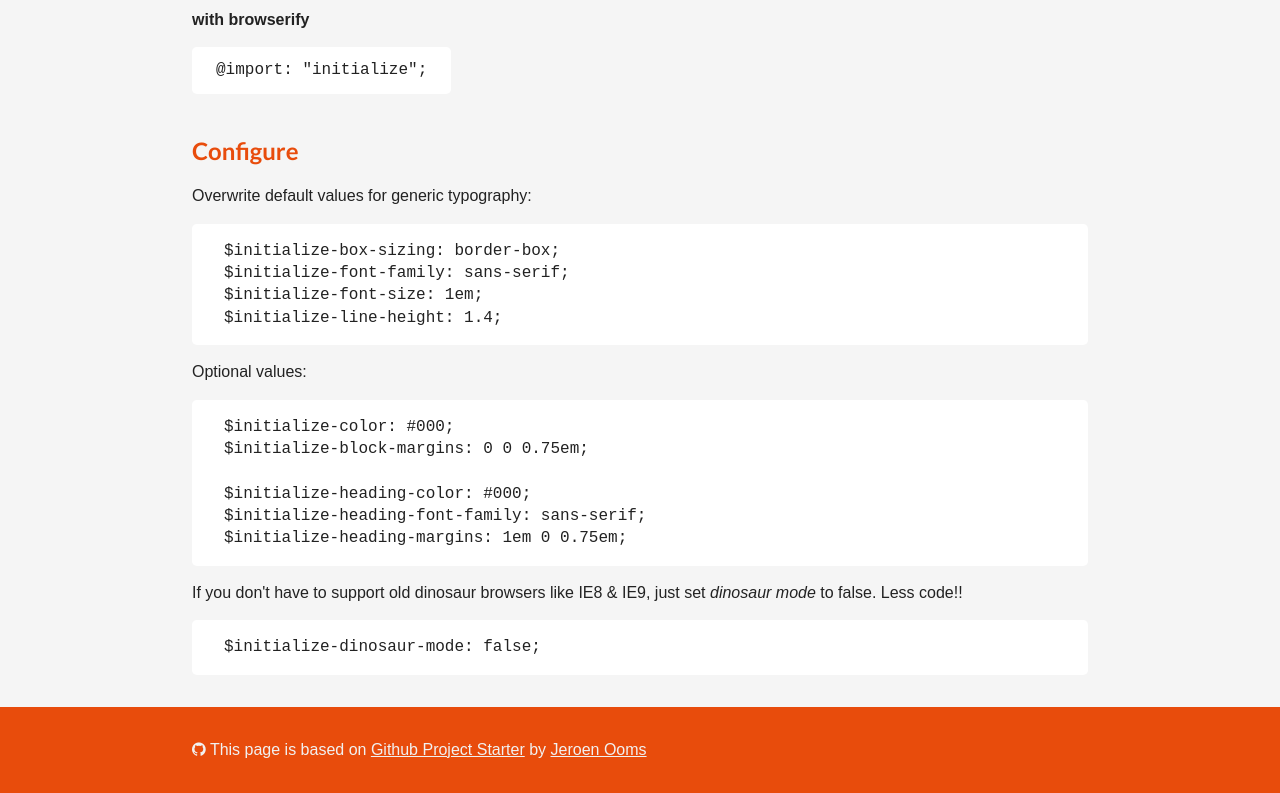
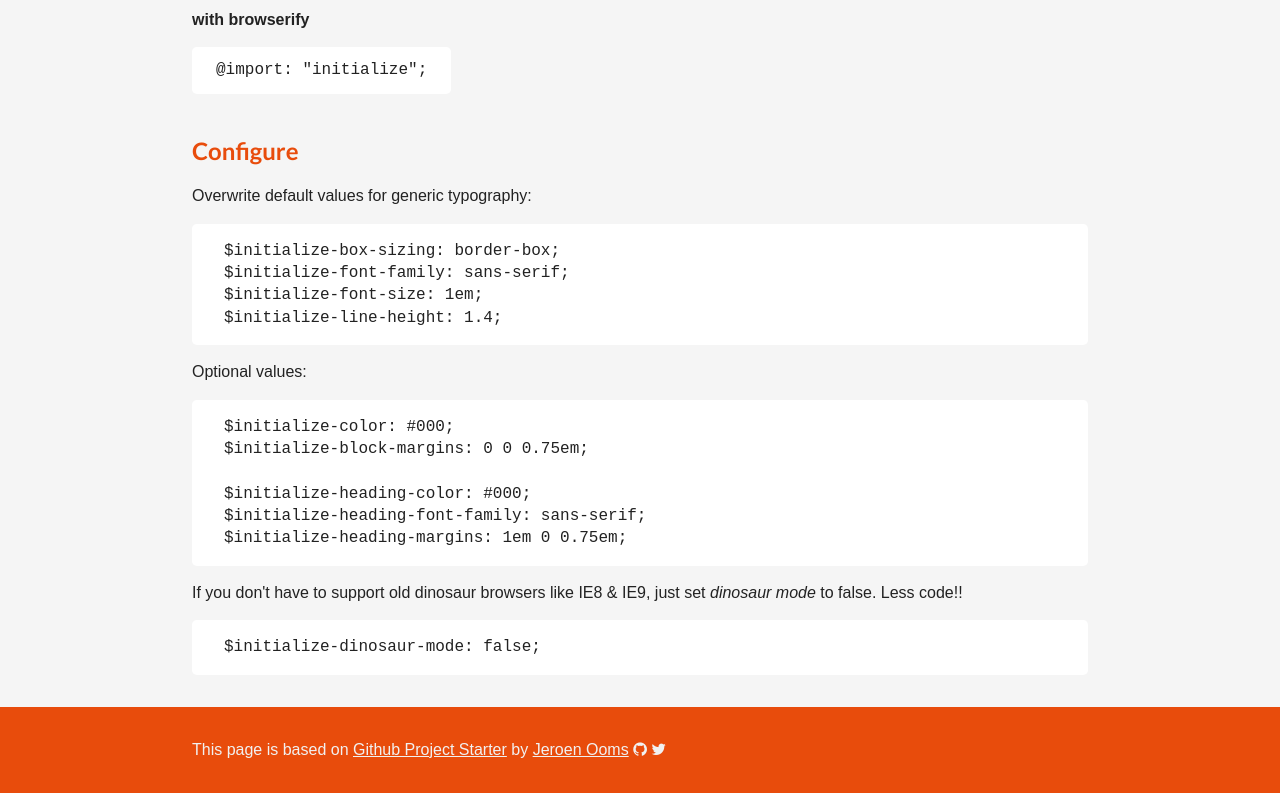
Before and after one commit to jeroenoomsNL/initialize-css, a plain HTML site: page index.html in a window 1280 px wide. Shown: the part 923-1716 px from the top of the page. Drawn offline with Linux system fonts and the light colour scheme.

Commit message:
Change footer

```diff
--- a/index.html
+++ b/index.html
@@ -81,7 +81,7 @@ $initialize-dinosaur-mode: false;
 
         <footer class="footer">
             <section class="footer-wrapper">
-                <i class="fa fa-github"></i> This page is based on <a href="https://github.com/jeroenoomsNL/github-project-starter" title="Github Project Starter by Jeroen Ooms">Github Project Starter</a> by <a href="http://jeroenooms.nl" title="Website Jeroen Ooms">Jeroen Ooms</a></a>
+                This page is based on <a href="https://github.com/jeroenoomsNL/github-project-starter" title="Github Project Starter by Jeroen Ooms">Github Project Starter</a> by <a href="http://jeroenooms.nl" title="Website Jeroen Ooms">Jeroen Ooms</a> <a href="https://github.com/jeroenoomsNL" title="Github account Jeroen Ooms"><i class="fa fa-github"></i></a> <a href="http://twitter.com/jeroenooms" title="Twitter account Jeroen Ooms"><i class="fa fa-twitter"></i></a>
             </section>
         </footer>
 
```
